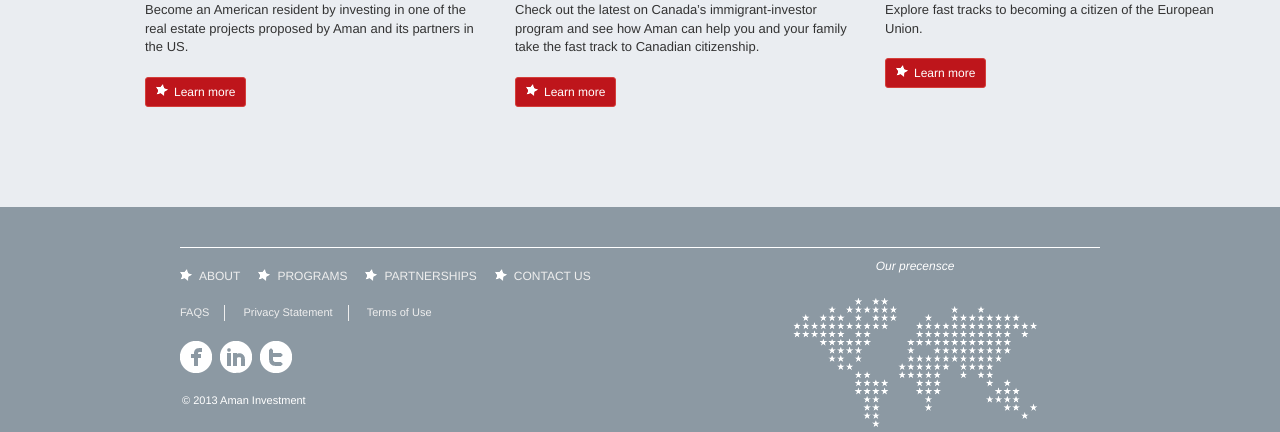
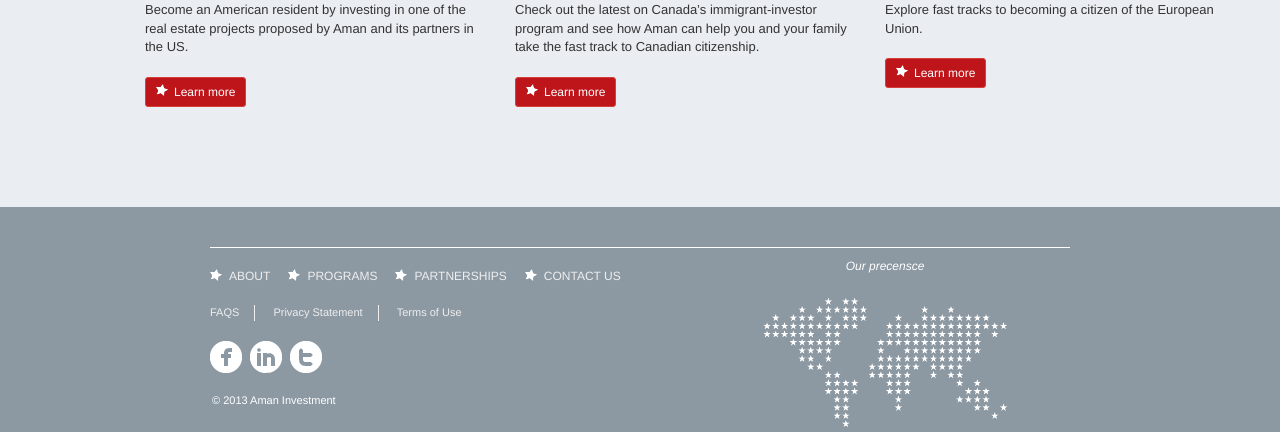
Before and after one commit to nityaoberoi/aman, a Flask app: page / in a window 1280 px wide; the page is wider, and only the part inside the window is pictured. Shown: the part 664-1096 px from the top of that part. Run offline with Flask 2, Linux system fonts and the light colour scheme; some libraries are stand-ins or nearby versions.

Commit message:
Fix footer

```diff
--- a/static/scss/components/_footer.scss
+++ b/static/scss/components/_footer.scss
@@ -9,8 +9,8 @@ footer {
     .footer-wrapper {
         border-top: 1px solid #fff;
         padding-top: 10px;
-        margin-left: 130px;
-        margin-right: 130px;
+        margin-left: 160px;
+        margin-right: 160px;
     }
 
     .links {
```
Also changed, not shown: static/css/screen.css.
